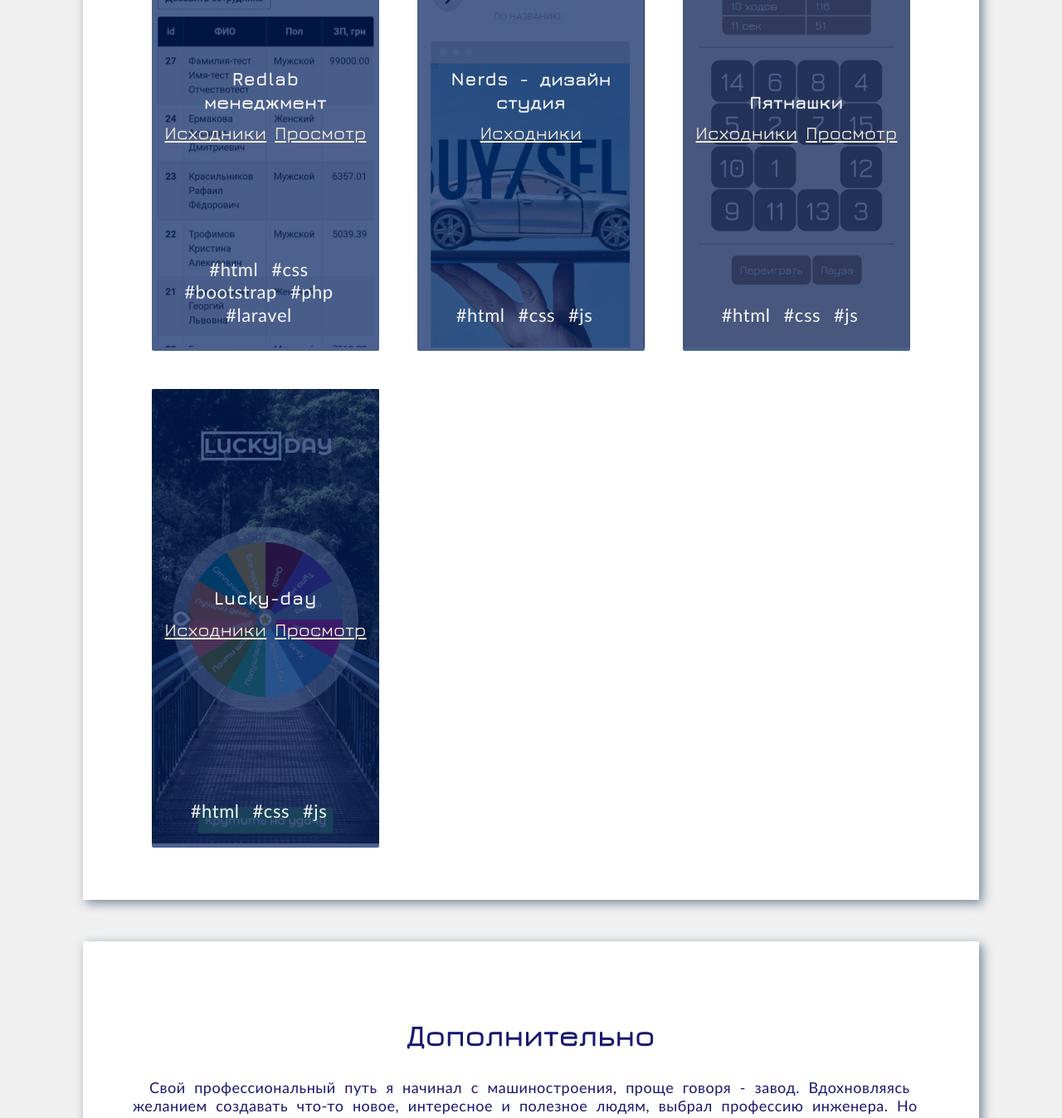
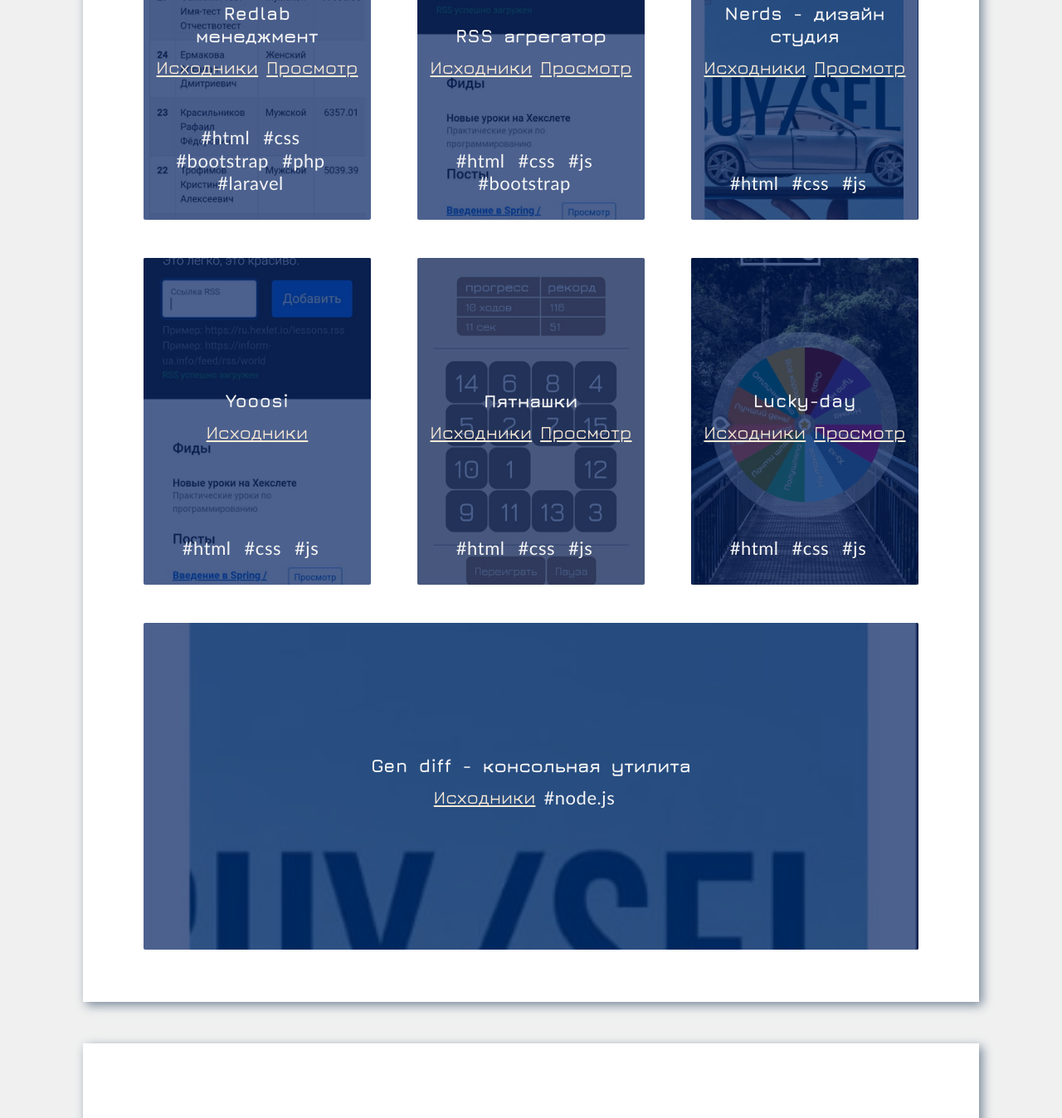
Before and after one commit to jPee2k/CV, a website built with webpack: page src/index.html in a window 1280 px wide. Shown: the part 3575-4923 px from the top of the page at 83% size. Built offline with nearby package versions, Linux system fonts and the light colour scheme; files whose address does not match are found by name.

Commit message:
edit cards

```diff
--- a/src/index.html
+++ b/src/index.html
@@ -175,12 +175,14 @@
       <section class="works main__section" id="works">
         <h2 class="title main__title">Мои работы</h2>
         <ul class="works__list">
-          <!-- TODO picture sources -->
           <li class="works__item card" tabindex="0">
             <header class="card__header">
               <h4 class="card__title">Redlab менеджмент</h4>
             </header>
-            <img src="images/works/redlab.jpg" class="card__img" alt="Скриншот сайта - Redlab менеджмент">
+            <img class="card__img" alt="Скриншот сайта - Redlab менеджмент"
+                 srcset="images/works/redlab@2x.jpg 2x, images/works/redlab@3x.jpg 3x"
+                 src="images/works/redlab.jpg"
+            >
             <footer class="card__footer">
               <a class="card__link" href="https://github.com/jPee2k/redlab-laravel-test" target="_blank" rel="nofollow noreferrer">Исходники</a>
               <a class="card__link" href="http://redlab-test.herokuapp.com/" target="_blank" rel="nofollow noreferrer">Просмотр</a>
@@ -193,11 +195,14 @@
               </ul>
             </footer>
           </li>
-          <!--<li class="works__item card" tabindex="0">
+          <li class="works__item card" tabindex="0">
             <header class="card__header">
               <h4 class="card__title">RSS агрегатор</h4>
             </header>
-            <img src="images/works/rss.jpg" class="card__img" alt="Скриншот агрегатора RSS лент">
+            <img class="card__img" alt="Скриншот агрегатора RSS лент"
+                 srcset="images/works/rss@2x.jpg 2x, images/works/rss@3x.jpg 3x"
+                 src="images/works/rss.jpg"
+            >
             <footer class="card__footer">
               <a class="card__link" href="https://github.com/jPee2k/frontend-project-lvl3" target="_blank" rel="nofollow noreferrer">Исходники</a>
               <a class="card__link" href="https://frontend-project-lvl3-jpee2k.vercel.app/" target="_blank" rel="nofollow noreferrer">Просмотр</a>
@@ -208,14 +213,35 @@
                 <li class="card__item">bootstrap</li>
               </ul>
             </footer>
-          </li>-->
+          </li>
           <li class="works__item card" tabindex="0">
             <header class="card__header">
               <h4 class="card__title">Nerds - дизайн студия</h4>
             </header>
-            <img src="images/works/nerds.jpg" class="card__img" alt="Скриншот сайта">
+            <img class="card__img" alt="Скриншот сайта Nerds"
+                 srcset="images/works/nerds@2x.jpg 2x, images/works/nerds@3x.jpg 3x"
+                 src="images/works/nerds.jpg"
+            >
             <footer class="card__footer">
               <a class="card__link" href="https://github.com/jPee2k/nerds" target="_blank" rel="nofollow noreferrer">Исходники</a>
+              <a class="card__link" href="https://nerds-mu.vercel.app/" target="_blank" rel="nofollow noreferrer">Просмотр</a>
+              <ul class="card__tech">
+                <li class="card__item">html</li>
+                <li class="card__item">css</li>
+                <li class="card__item">js</li>
+              </ul>
+            </footer>
+          </li>
+          <li class="works__item card" tabindex="0">
+            <header class="card__header">
+              <h4 class="card__title">Yooosi</h4>
+            </header>
+            <img class="card__img" alt="Скриншот сайта Yooosi"
+                 srcset="images/works/yoosi@2x.jpg 2x, images/works/yoosi@3x.jpg 3x"
+                 src="images/works/yoosi.jpg"
+            >
+            <footer class="card__footer">
+              <a class="card__link" href="https://github.com/jPee2k/test-task-for-sbitsoft" target="_blank" rel="nofollow noreferrer">Исходники</a>
 <!--              <a class="card__link" href="#" target="_blank" rel="nofollow noreferrer">Просмотр</a>-->
               <ul class="card__tech">
                 <li class="card__item">html</li>
@@ -228,7 +254,10 @@
             <header class="card__header">
               <h4 class="card__title">Пятнашки</h4>
             </header>
-            <img src="images/works/15puzzle.jpg" class="card__img" alt="Скриншот мини игры - Пятнашки">
+            <img class="card__img" alt="Скриншот мини игры - Пятнашки"
+                 srcset="images/works/15puzzle@2x.jpg 2x, images/works/15puzzle@3x.jpg 3x"
+                 src="images/works/15puzzle.jpg"
+            >
             <footer class="card__footer">
               <a class="card__link" href="https://github.com/jPee2k/gem-puzzle" target="_blank" rel="nofollow noreferrer">Исходники</a>
               <a class="card__link" href="https://gem-puzzle-git-main-jpee2k.vercel.app/" target="_blank" rel="nofollow noreferrer">Просмотр</a>
@@ -243,7 +272,10 @@
             <header class="card__header">
               <h4 class="card__title">Lucky-day</h4>
             </header>
-            <img src="images/works/lucky-day.jpg" class="card__img" alt="Скриншот мини рулетки на удачу">
+            <img class="card__img" alt="Скриншот мини приложения, рулетка на удачу"
+                 srcset="images/works/lucky-day@2x.jpg 2x, images/works/lucky-day@3x.jpg 3x"
+                 src="images/works/lucky-day.jpg"
+            >
             <footer class="card__footer">
               <a class="card__link" href="https://github.com/jPee2k/lucky-day" target="_blank" rel="nofollow noreferrer">Исходники</a>
               <a class="card__link" href="https://lucky-day.vercel.app/" target="_blank" rel="nofollow noreferrer">Просмотр</a>
@@ -254,27 +286,22 @@
               </ul>
             </footer>
           </li>
-
-          <!-- TODO
-          <li class="works__item card">
-            <h4 class="card__title">Gen diff - консольная утилита</h4>
-            <img class="card__img" alt="">
-            <a class="card__link button" href="#" target="_blank" rel="nofollow noreferrer">Перейти</a>
-            <ul class="card__tech">
-              <li class="card__item">node.js</li>
-            </ul>
+          <li class="works__item card works__item--double" tabindex="0">
+            <header class="card__header">
+              <h4 class="card__title">Gen diff - консольная утилита</h4>
+            </header>
+            <img class="card__img" alt="Скриншот результата работы приложения"
+                 srcset="images/works/nerds@2x.jpg 2x, images/works/nerds@3x.jpg 3x"
+                 src="images/works/nerds.jpg"
+            >
+            <footer class="card__footer">
+              <a class="card__link" href="https://github.com/jPee2k/frontend-project-lvl2" target="_blank" rel="nofollow noreferrer">Исходники</a>
+<!--              <a class="card__link" href="#" target="_blank" rel="nofollow noreferrer">Просмотр</a>-->
+              <ul class="card__tech">
+                <li class="card__item">node.js</li>
+              </ul>
+            </footer>
           </li>
-          <li class="works__item card">
-            <h4 class="card__title">Yooosi</h4>
-            <img class="card__img" alt="">
-            <a class="card__link button" href="#" target="_blank" rel="nofollow noreferrer">Перейти</a>
-            <ul class="card__tech">
-              <li class="card__item">html</li>
-              <li class="card__item">css</li>
-              <li class="card__item">js</li>
-            </ul>
-          </li>
-          -->
         </ul>
       </section>
 
--- a/src/scss/blocks/card.scss
+++ b/src/scss/blocks/card.scss
@@ -15,13 +15,17 @@
 .card:focus-visible {
   .card__header {
     transform: translateY(-75%);
-    box-shadow: 0 7px 25px 20px rgba(0, 31, 94, 0.7);
+
+    .card__title {
+      max-width: 80%;
+      white-space: nowrap;
+      overflow: hidden;
+      text-overflow: ellipsis;
+    }
   }
 
   .card__footer {
-    align-content: flex-start;
-    transform: translateY(60%);
-    box-shadow: 0 -7px 25px 20px rgba(0, 31, 94, 0.7);
+    transform: translateY(83%);
   }
 }
 
@@ -62,12 +66,12 @@
 
 .card__title {
   margin: 10px;
+  flex-shrink: 1;
 }
 
 .card__img {
   width: 100%;
-  max-width: 100%;
-  height: auto;
+  height: 100%;
   object-fit: cover;
 }
 
--- a/src/scss/blocks/works.scss
+++ b/src/scss/blocks/works.scss
@@ -3,6 +3,14 @@
 
   display: grid;
   grid-template-columns: repeat(auto-fill, 280px);
-  justify-content: center;
+  justify-content: space-evenly;
   gap: 40px;
 }
+
+.works__item {
+  max-height: 400px;
+}
+
+.works__item--double {
+  grid-column: 1 / -1;
+}
```
Also changed, not shown: src/images/works/yoosi.jpg (added), src/images/works/yoosi@2x.jpg (added), src/images/works/yoosi@3x.jpg (added).
